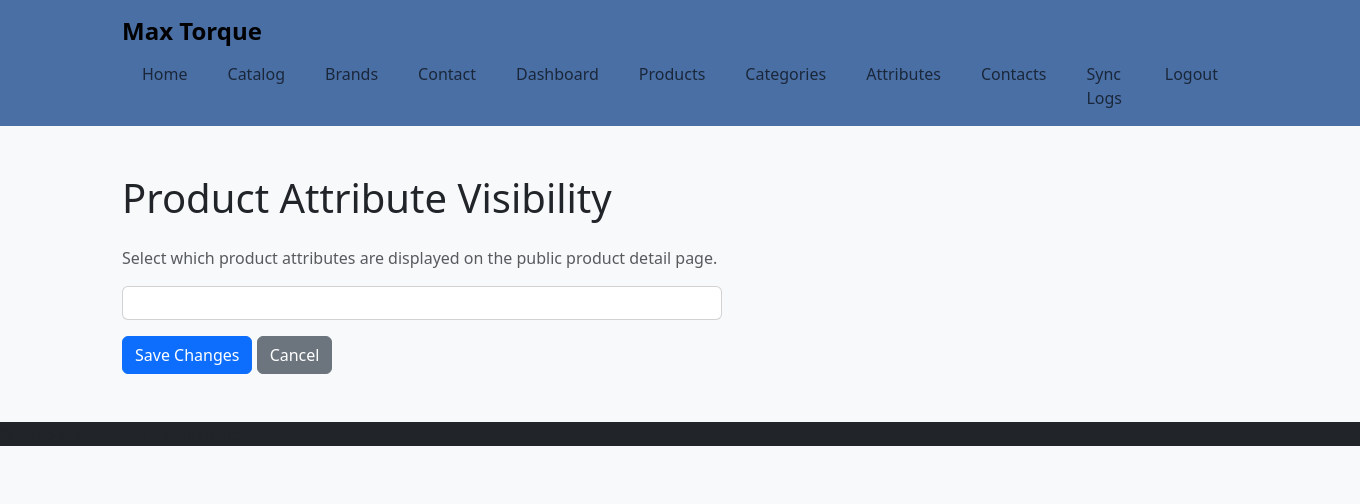
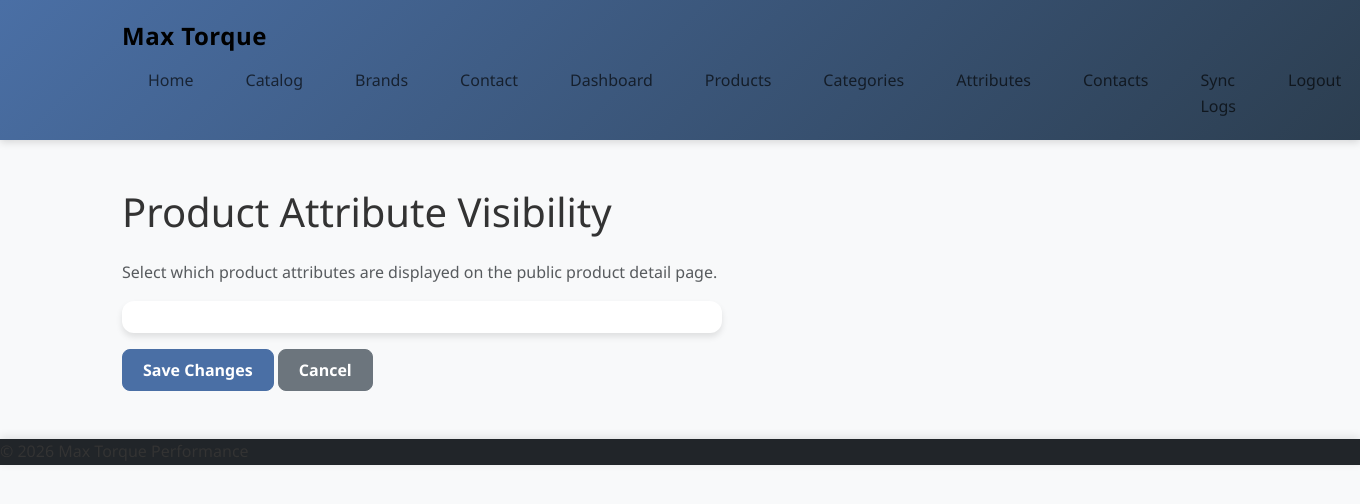
Before and after one commit to BarryGilkes/MaxTorquePerformance, a Flask app: page /admin/attributes in a window 1360 px wide. Shown: the top 504 px of the page. Run offline with Flask 3, Linux system fonts and the light colour scheme; the visitor is signed in with stand-in values (Sample User, id 1); data that the repository does not hold is empty.

Commit message:
Add modern custom CSS and enhancements

```diff
--- /dev/null
+++ b/app/static/css/style.css
@@ -0,0 +1,227 @@
+/* Modern Custom Styles for Max Torque Performance */
+
+:root {
+    --primary: #4a6fa5;
+    --primary-dark: #3a5a85;
+    --secondary: #6c757d;
+    --accent: #0d6efd;
+    --light-bg: #f8f9fa;
+    --card-shadow: 0 4px 6px rgba(0, 0, 0, 0.1);
+    --transition: all 0.3s ease;
+}
+
+body {
+    font-family: 'Segoe UI', Roboto, 'Helvetica Neue', Arial, sans-serif;
+    background-color: var(--light-bg);
+    color: #333;
+    line-height: 1.6;
+}
+
+/* Enhanced Navbar */
+.navbar {
+    box-shadow: 0 2px 8px rgba(0, 0, 0, 0.15);
+    background: linear-gradient(135deg, var(--primary) 0%, #2c3e50 100%) !important;
+    padding: 0.75rem 0;
+    transition: var(--transition);
+}
+
+.navbar-brand {
+    font-weight: 700;
+    letter-spacing: 0.5px;
+}
+
+.navbar-nav .nav-link {
+    padding-left: 1.5rem !important;
+    padding-right: 1.5rem !important;
+    font-weight: 500;
+    border-radius: 6px;
+    transition: var(--transition);
+    margin: 0 2px;
+}
+
+.navbar-nav .nav-link:hover {
+    background-color: rgba(255, 255, 255, 0.15);
+    transform: translateY(-1px);
+}
+
+/* Cards */
+.card {
+    border: none;
+    border-radius: 12px;
+    box-shadow: var(--card-shadow);
+    transition: var(--transition);
+    overflow: hidden;
+}
+
+.card:hover {
+    transform: translateY(-5px);
+    box-shadow: 0 8px 20px rgba(0, 0, 0, 0.15);
+}
+
+.card-img-top {
+    height: 200px;
+    object-fit: cover;
+    background-color: #e9ecef;
+}
+
+.card-body {
+    padding: 1.25rem;
+}
+
+.card-title {
+    font-weight: 600;
+    margin-bottom: 0.5rem;
+    color: #2c3e50;
+}
+
+.card-text {
+    color: var(--secondary);
+}
+
+/* Buttons */
+.btn-primary {
+    background-color: var(--primary);
+    border-color: var(--primary);
+    font-weight: 600;
+    padding: 0.5rem 1.25rem;
+    border-radius: 8px;
+    transition: var(--transition);
+}
+
+.btn-primary:hover {
+    background-color: var(--primary-dark);
+    border-color: var(--primary-dark);
+    transform: translateY(-2px);
+    box-shadow: 0 4px 8px rgba(74, 111, 165, 0.3);
+}
+
+.btn-secondary {
+    background-color: var(--secondary);
+    border-color: var(--secondary);
+    font-weight: 600;
+    padding: 0.5rem 1.25rem;
+    border-radius: 8px;
+    transition: var(--transition);
+}
+
+.btn-secondary:hover {
+    background-color: #5a6268;
+    border-color: #545b62;
+    transform: translateY(-2px);
+}
+
+/* Hero section on home page */
+.bg-gradient-hero {
+    background: linear-gradient(135deg, #667eea 0%, #764ba2 100%) !important;
+    color: white;
+    padding: 120px 0;
+    margin-bottom: 2rem;
+    border-radius: 0 0 30px 30px;
+}
+
+.bg-gradient-hero h1 {
+    font-size: 3rem;
+    font-weight: 800;
+    margin-bottom: 0.75rem;
+    text-shadow: 0 2px 4px rgba(0, 0, 0, 0.2);
+}
+
+.bg-gradient-hero .lead {
+    font-size: 1.25rem;
+    opacity: 0.9;
+    margin-bottom: 1.5rem;
+}
+
+/* Form Switches (admin attributes) */
+.form-switch .form-check-input {
+    width: 3em;
+    height: 1.75em;
+    margin-top: 0.25em;
+    cursor: pointer;
+}
+
+.form-switch .form-check-label {
+    margin-left: 0.75rem;
+    font-weight: 500;
+    color: #495057;
+    cursor: pointer;
+    user-select: none;
+}
+
+/* Tables (admin products) */
+.table {
+    background-color: white;
+    border-radius: 10px;
+    overflow: hidden;
+    box-shadow: var(--card-shadow);
+}
+
+.table thead th {
+    background-color: var(--primary);
+    color: white;
+    font-weight: 600;
+    border: none;
+    padding: 1rem;
+}
+
+.table td {
+    padding: 0.9rem 1rem;
+    vertical-align: middle;
+}
+
+.table-hover tbody tr:hover {
+    background-color: rgba(74, 111, 165, 0.05);
+}
+
+/* Modals */
+.modal-content {
+    border-radius: 12px;
+    border: none;
+    box-shadow: 0 10px 30px rgba(0, 0, 0, 0.2);
+}
+
+.modal-header {
+    background-color: var(--primary);
+    color: white;
+    border-radius: 12px 12px 0 0;
+    border-bottom: none;
+}
+
+.modal-header .btn-close {
+    filter: invert(1);
+}
+
+/* Alerts */
+.alert {
+    border-radius: 8px;
+    border: none;
+    box-shadow: 0 2px 4px rgba(0, 0, 0, 0.1);
+}
+
+.alert-info {
+    background-color: #cfe2ff;
+    color: #084298;
+}
+
+/* Footer */
+footer {
+    margin-top: auto;
+    box-shadow: 0 -2px 10px rgba(0, 0, 0, 0.1);
+}
+
+/* Section spacing */
+.container.py-5 {
+    padding-top: 3rem !important;
+    padding-bottom: 3rem !important;
+}
+
+/* Responsive adjustments */
+@media (max-width: 768px) {
+    .bg-gradient-hero h1 {
+        font-size: 2rem;
+    }
+    .navbar-nav .nav-link {
+        padding-left: 0.75rem !important;
+        padding-right: 0.75rem !important;
+    }
+}
--- a/app/templates/base.html
+++ b/app/templates/base.html
@@ -21,7 +21,7 @@
         .navbar-brand { font-weight: bold; font-size: 1.5rem; }
         .navbar-nav .nav-link { padding-left: 1.25rem; padding-right: 1.25rem; }
     </style>
-    {% block extra_css %}{% endblock %}
+    {% block extra_css %}<link rel="stylesheet" href="{{ url_for("static", filename="css/style.css") }}">{% endblock %}
 </head>
 <body>
     <nav class=navbar navbar-expand navbar-dark>
```
Also changed, not shown: 1 other file.
